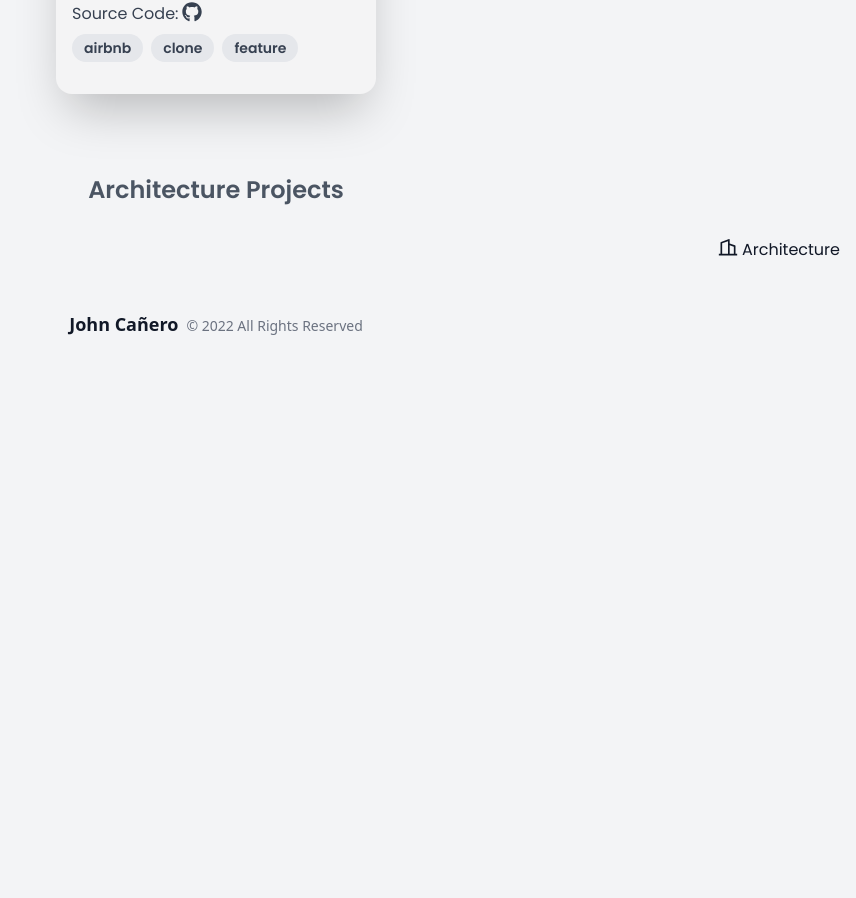
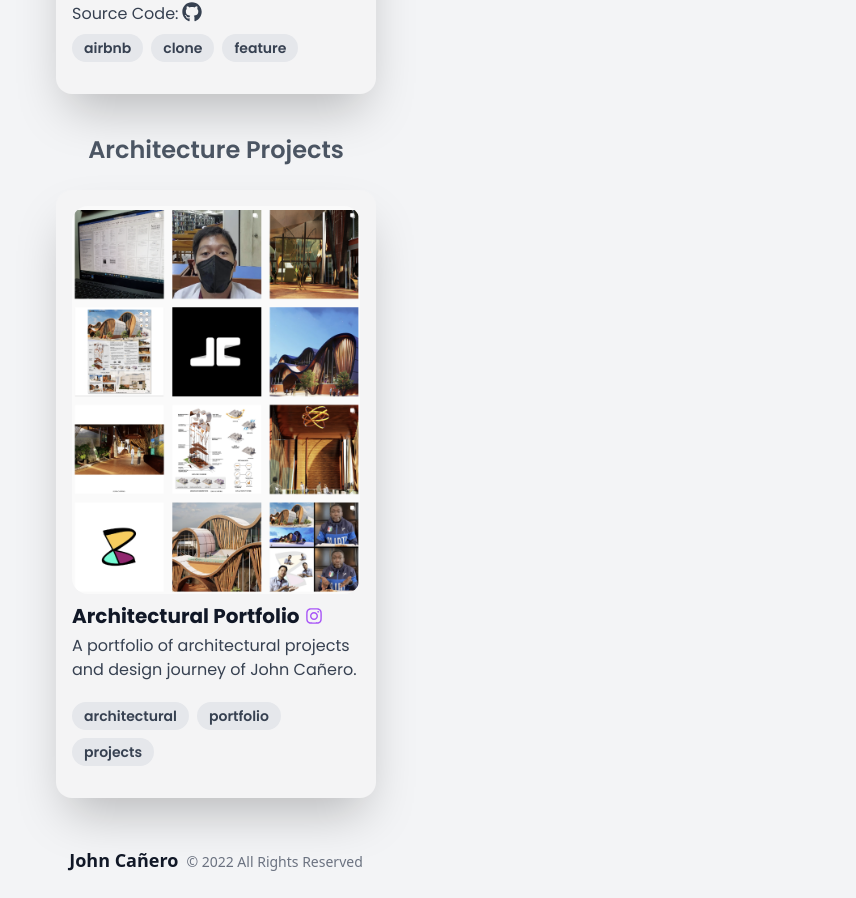
Before and after one commit to johncanero/johncanero-website, a Next.js app: page /projects in a window 1280 px wide. Shown: the part 1074-1972 px from the top of the page, without its empty margins (424-1280 px from the left). Before the commit the page ends 1436 px from the top, so only its background shows below. Built offline with nearby package versions, Linux system fonts and the light colour scheme.

Commit message:
Add Architectural Card Link

```diff
--- a/pages/projects/index.tsx
+++ b/pages/projects/index.tsx
@@ -9,6 +9,7 @@ import { RiRemoteControlLine } from "@react-icons/all-files/ri/RiRemoteControlLi
 import { GiRunningShoe } from "@react-icons/all-files/gi/GiRunningShoe";
 import { FaAirbnb } from "@react-icons/all-files/fa/FaAirbnb";
 import { FaGithub } from "@react-icons/all-files/fa/FaGithub";
+import { AiOutlineInstagram } from "@react-icons/all-files/ai/AiOutlineInstagram";
 import { RiBuilding2Line } from "@react-icons/all-files/ri/RiBuilding2Line";
 // import { RiEmotionLaughLine } from "@react-icons/all-files/ri/RiEmotionLaughLine";
 // import { FaGlobeAsia } from "@react-icons/all-files/fa/FaGlobeAsia";
@@ -25,7 +26,7 @@ const projects = () => {
         Tech Projects
       </div>
 
-      <div className="justify-center mt-6 mb-20 md:flex md:flex-wrap md:gap-12">
+      <div className="justify-center mt-6 mb-10 md:flex md:flex-wrap md:gap-12">
         {/* John Cañero Website */}
         <CardItem
           title="John Cañero Website"
@@ -357,16 +358,27 @@ const projects = () => {
         </div> */}
       </div>
 
-
-      <div className="mt-4 text-2xl font-semibold text-center text-gray-600 dark:text-gray-400 font-Poppins">
+      <div className="text-2xl font-semibold text-center text-gray-600 dark:text-gray-400 font-Poppins">
         Architecture Projects
       </div>
 
+      <div className="flex justify-center mt-2 md:mt-6 mb-28 md:mb-6">
+        <CardItem
+          title="Architectural Portfolio"
+          iconTitle={
+            <AiOutlineInstagram className="mt-1 ml-1 text-purple-500 " />
+          }
+          description="A portfolio of architectural projects and design journey of John Cañero."
+          src="/projects/architecture/architectureProject.png"
+          path="https://www.instagram.com/johncanero.archi/"
+          sourceLink="https://www.instagram.com/johncanero.archi/"
+          hashtag1="architectural"
+          hashtag2="portfolio"
+          hashtag3="projects"
+        />
+      </div>
       {/* Architecture Projects Link */}
-      <div className="flex justify-end gap-4 mt-8 md:mb-6">
-        {/* <Link rel="noopener noreferrer" href="/projects">
-          <h1 className="font-Poppins">Tech Projects</h1>
-        </Link> */}
+      {/* <div className="flex justify-end gap-4 mt-8 md:mb-6">
         <Link
           target="_blank"
           rel="noopener noreferrer"
@@ -377,7 +389,7 @@ const projects = () => {
             <RiBuilding2Line className="mr-1" size={20} /> Architecture
           </h1>
         </Link>
-      </div>
+      </div> */}
     </div>
   );
 };
```
Also changed, not shown: public/projects/architecture/architectureProject.png (added).
